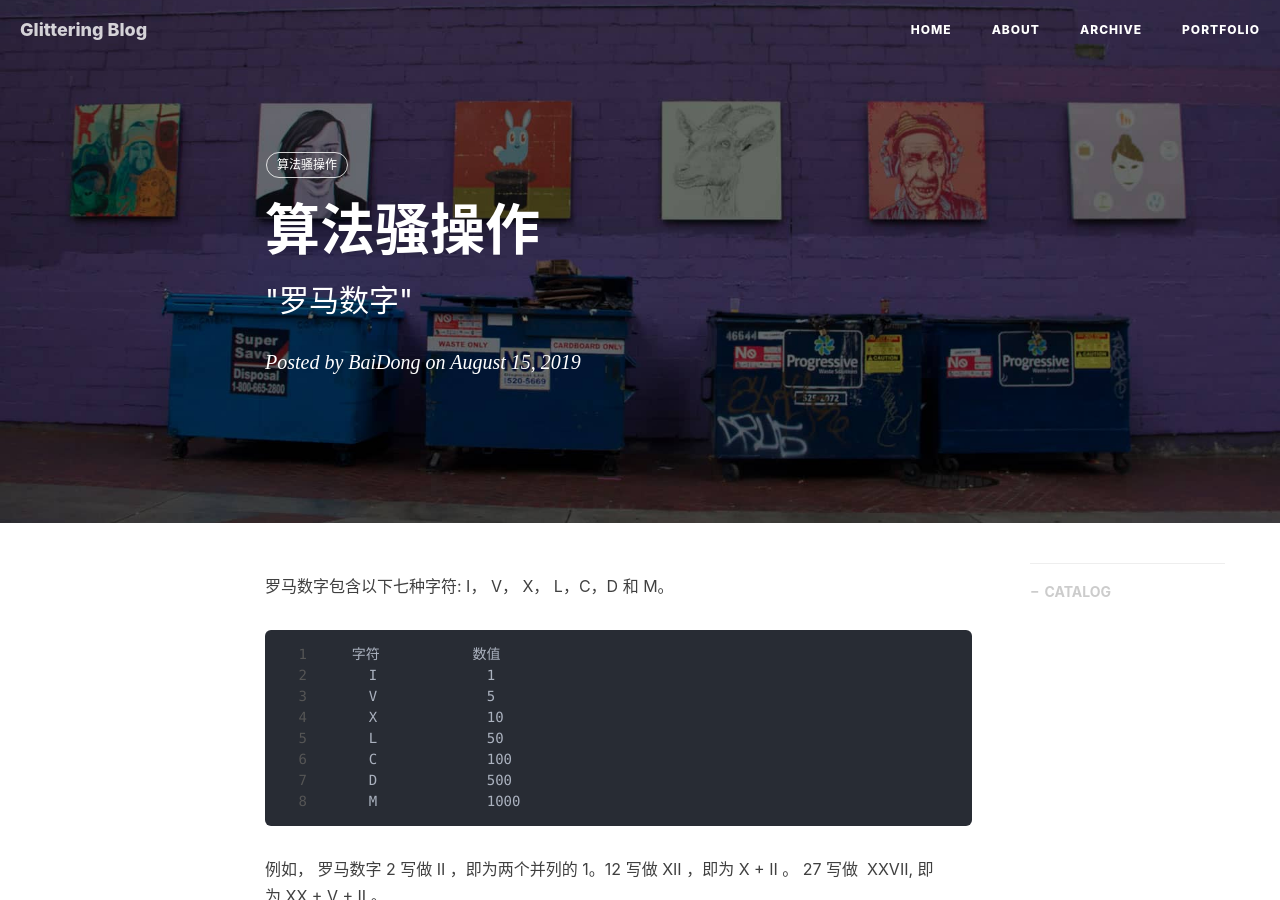
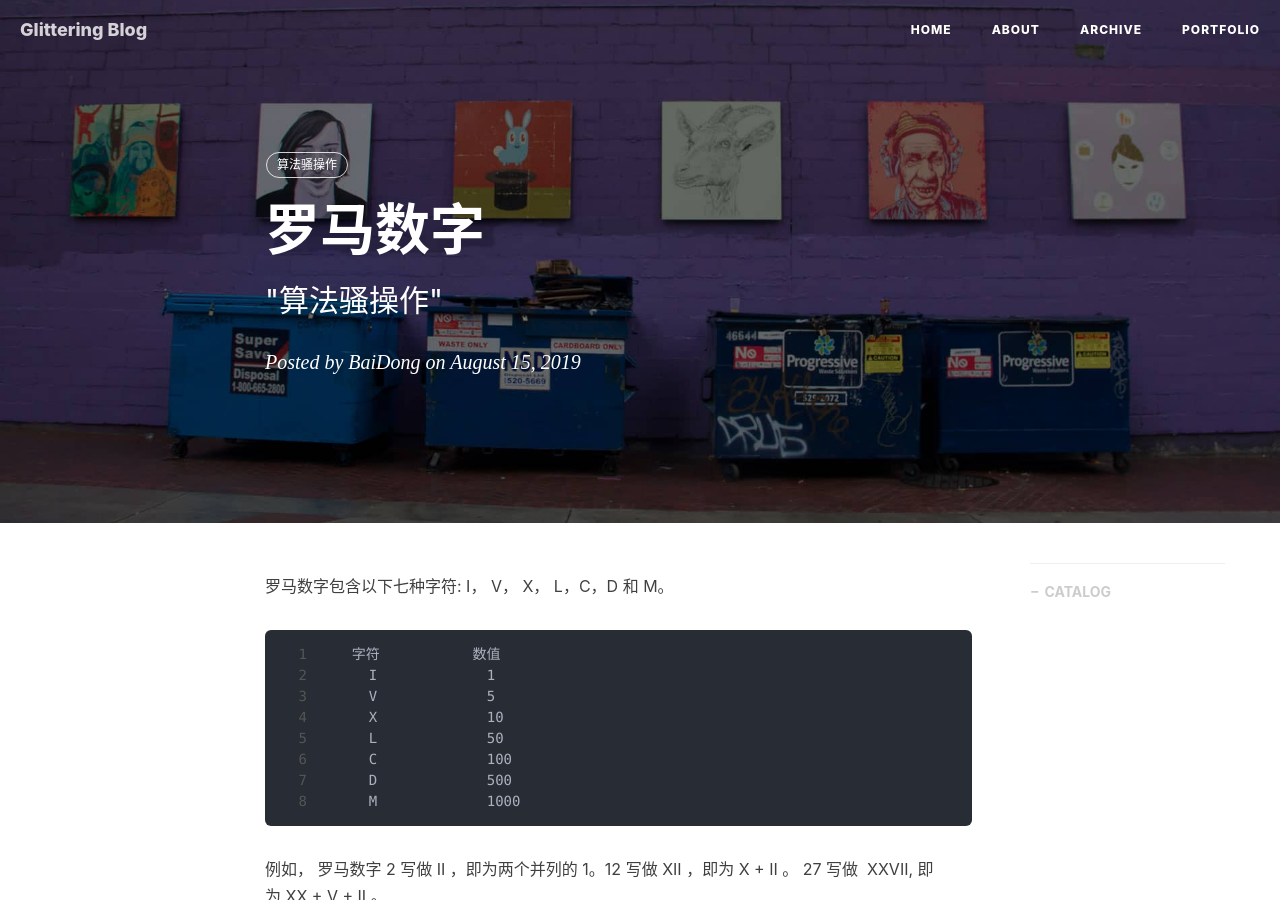
Before and after one commit to 13161231996/13161231996.github.io, a Jekyll site: the page built from _posts/2019-08-15-算法骚操作-罗马数字.markdown, in a window 1280 px wide and 900 px high. Built offline with Jekyll 4.4.1, drawn with Linux system fonts in a browser that asks for light colours; nearby versions of some CDN libraries; comment, search, counter and statistics services are not loaded.

```diff
--- a/_posts/2019-08-15-算法骚操作-罗马数字.markdown
+++ b/_posts/2019-08-15-算法骚操作-罗马数字.markdown
@@ -1,8 +1,8 @@
 ---
 
 layout:     post
-title:      "算法骚操作"
-subtitle:   " \"罗马数字\""
+title:      "罗马数字"
+subtitle:   " \"算法骚操作\""
 date:       2019-08-15 18:39:00
 author:     "BaiDong"
 header-img: "img/home-bg-art.jpg"
```
